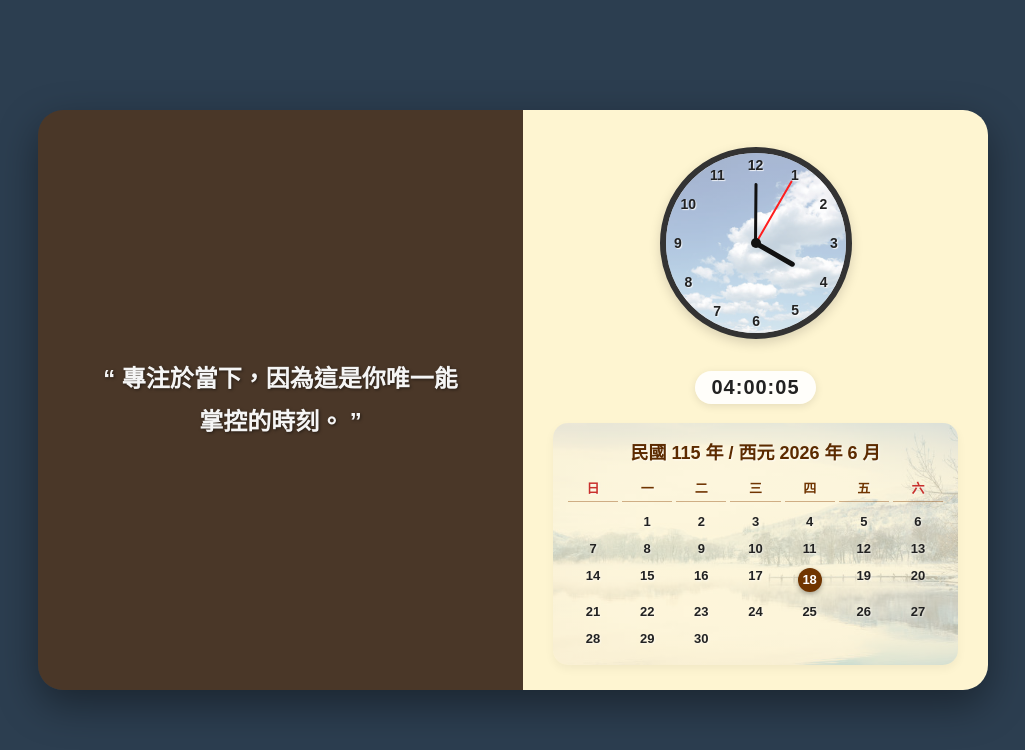
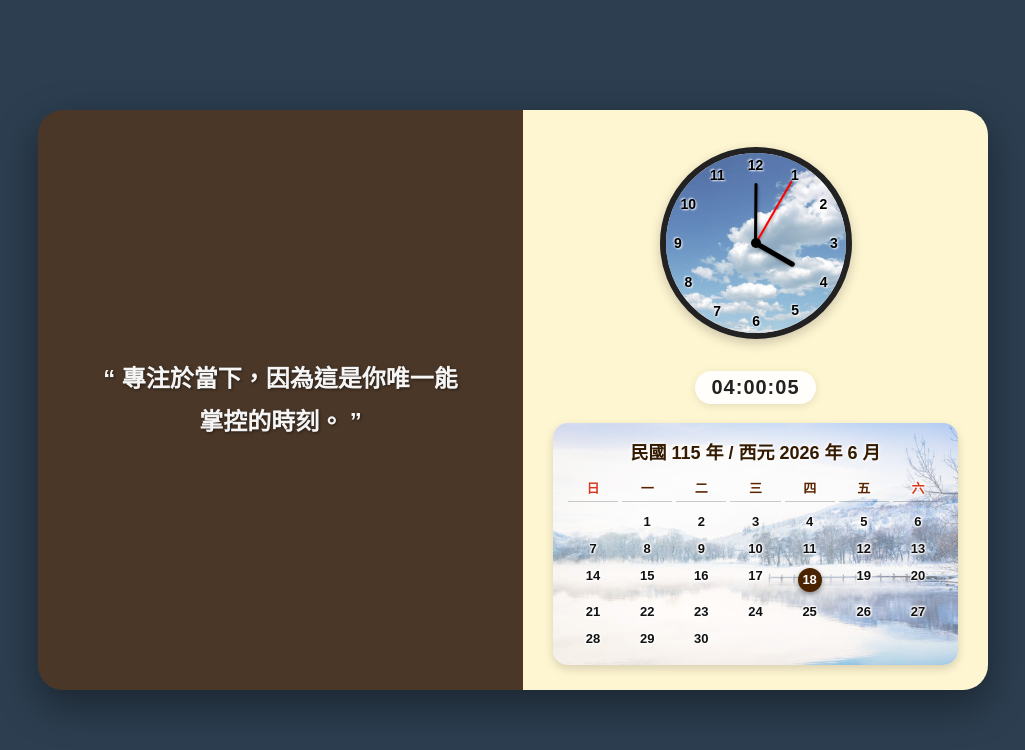
Before and after one commit to tanedmund14-oss/Calendar, a plain HTML site: page index.html in a window 1280 px wide. Shown: the whole page, without its empty margins (127-1152 px from the left). Drawn offline with Linux system fonts and the light colour scheme.

Commit message:
Add files via upload

```diff
--- a/index.html
+++ b/index.html
@@ -3,7 +3,7 @@
 <head>
     <meta charset="UTF-8">
     <meta name="viewport" content="width=device-width, initial-scale=1.0">
-    <title>深色系單一區塊網頁 (時鐘盤內嵌背景版)</title>
+    <title>深色系單一區塊網頁 (真實圖片背景版)</title>
     <style>
         /* 基礎全域設定 */
         body {
@@ -63,7 +63,7 @@
             text-shadow: 1px 1px 3px rgba(0,0,0,0.5);
         }
 
-        /* ==================== 時鐘區域 (圖片移至時鐘內部) ==================== */
+        /* ==================== 時鐘區域 (純真實圖片背景) ==================== */
         .clock-container {
             width: 100%;
             display: flex;
@@ -75,28 +75,27 @@
         .clock {
             width: 180px;
             height: 180px;
-            border: 6px solid #333;
+            border: 6px solid #222;
             border-radius: 50%;
             position: relative;
-            box-shadow: 0 4px 12px rgba(0,0,0,0.15);
-            overflow: hidden; /* 確保內部背景圖不會超出圓形時鐘 */
-            background-color: white; /* 墊底底色 */
+            box-shadow: 0 4px 12px rgba(0,0,0,0.2);
+            overflow: hidden;
+            background-color: #fff;
         }
 
-        /* 將 cloud.jpg 放到時鐘圓盤內部作為背景 */
+        /* 這裡只使用真實圖片 cloud.jpg，不使用任何 CSS 漸層色混合 */
         .clock::before {
             content: "";
             position: absolute;
             top: 0; left: 0; right: 0; bottom: 0;
-            /* 疊加一層微白光，讓時鐘數字跟指針更清晰 */
-            background: linear-gradient(rgba(255, 255, 255, 0.4), rgba(255, 255, 255, 0.4)), url('cloud.jpg');
+            background-image: url('cloud.jpg');
             background-size: cover;
             background-position: center;
-            opacity: 0.7; /* 在時鐘內可以稍微明顯一點 */
+            opacity: 0.8; /* 提高到 80%，讓真實雲圖非常清晰 */
             z-index: 0;
         }
 
-        /* 時鐘數字定位 */
+        /* 時鐘數字 (加上細微陰影防止被真實圖片顏色吃掉) */
         .number {
             position: absolute;
             width: 100%;
@@ -104,11 +103,11 @@
             text-align: center;
             font-size: 14px;
             font-weight: bold;
-            color: #222; /* 加深數字顏色 */
+            color: #000;
             padding: 4px;
             box-sizing: border-box;
-            z-index: 2; /* 確保在背景圖上方 */
-            text-shadow: 1px 1px 1px rgba(255,255,255,0.8);
+            z-index: 2;
+            text-shadow: 1px 1px 2px rgba(255, 255, 255, 0.9), -1px -1px 2px rgba(255, 255, 255, 0.9);
         }
         .n1  { transform: rotate(30deg);  } .n1  span { display: inline-block; transform: rotate(-30deg); }
         .n2  { transform: rotate(60deg);  } .n2  span { display: inline-block; transform: rotate(-60deg); }
@@ -129,19 +128,20 @@
             bottom: 50%;
             left: 50%;
             transform-origin: bottom;
-            background: #111; /* 更加深指針顏色 */
+            background: #000;
             border-top-left-radius: 3px;
             border-top-right-radius: 3px;
             z-index: 5;
+            box-shadow: 1px 1px 3px rgba(0,0,0,0.3);
         }
         .hour-hand { width: 5px; height: 45px; margin-left: -2.5px; }
         .min-hand { width: 3px; height: 60px; margin-left: -1.5px; }
-        .sec-hand { width: 2px; height: 72px; margin-left: -1px; background: #ff1e1e; z-index: 6; }
+        .sec-hand { width: 2px; height: 72px; margin-left: -1px; background: #ff0000; z-index: 6; }
 
         .center-dot {
             width: 10px;
             height: 10px;
-            background: #111;
+            background: #000;
             position: absolute;
             top: 50%;
             left: 50%;
@@ -165,39 +165,43 @@
             margin: 5px 0;
         }
 
-        /* ==================== 網格月曆區域與風景背景 ==================== */
+        /* ==================== 網格月曆區域 (純真實圖片背景) ==================== */
         .calendar-container {
             position: relative;
             width: 100%;
             padding: 15px;
             border-radius: 15px;
             overflow: hidden;
-            box-shadow: 0 4px 10px rgba(0,0,0,0.05);
+            box-shadow: 0 4px 10px rgba(0,0,0,0.15);
             box-sizing: border-box;
+            background-color: #fff;
         }
 
+        /* 這裡只使用真實圖片 beauty.jpg，移除所有 CSS 混色 */
         .calendar-container::before {
             content: "";
             position: absolute;
             top: 0; left: 0; right: 0; bottom: 0;
-            background: linear-gradient(rgba(254, 245, 209, 0.4), rgba(254, 245, 209, 0.4)), url('beauty.jpg');
+            background-image: url('beauty.jpg');
             background-size: cover;
             background-position: center;
-            opacity: 0.45;
+            opacity: 0.6; /* 調整為 60% 顯現真實風景 */
             z-index: 1;
         }
 
+        /* 月曆標題 */
         .calendar-header {
             text-align: center;
             font-size: 18px;
             font-weight: bold;
-            color: #5c2b00;
+            color: #331a00;
             margin-bottom: 10px;
             position: relative;
             z-index: 2;
-            text-shadow: 1px 1px 2px rgba(255,255,255,0.8);
+            text-shadow: 1px 1px 3px rgba(255, 255, 255, 1), -1px -1px 3px rgba(255, 255, 255, 1);
         }
 
+        /* 月曆網格 */
         .calendar-grid {
             display: grid;
             grid-template-columns: repeat(7, 1fr);
@@ -207,27 +211,31 @@
             text-align: center;
         }
 
+        /* 日期數字文字 (加上全方位白色發光文字底，確保在真實風景圖上完全清晰) */
         .calendar-grid div {
             font-size: 13px;
             font-weight: bold;
             padding: 4px 0;
-            color: #222;
-            text-shadow: 1px 1px 2px rgba(255,255,255,0.6);
+            color: #111;
+            text-shadow: 1px 1px 2px rgba(255, 255, 255, 1), -1px -1px 2px rgba(255, 255, 255, 1), 1px -1px 2px rgba(255, 255, 255, 1), -1px 1px 2px rgba(255, 255, 255, 1);
         }
 
+        /* 星期標頭樣式 */
         .calendar-grid .day-name {
-            color: #703500;
-            border-bottom: 1px solid rgba(138, 66, 0, 0.4);
+            color: #592400;
+            border-bottom: 1px solid rgba(0, 0, 0, 0.2);
             margin-bottom: 4px;
         }
 
+        /* 週末顏色 */
         .calendar-grid .day-name:nth-child(7n),
         .calendar-grid .day-name:nth-child(7n-6) {
-            color: #c9302c;
+            color: #d9381e;
         }
 
+        /* 今天的日期高亮顯示 */
         .calendar-grid .today {
-            background-color: #703500;
+            background-color: #4a2300;
             color: #fff !important;
             border-radius: 50%;
             width: 24px;
@@ -235,8 +243,8 @@
             line-height: 24px;
             margin: 0 auto;
             padding: 0;
-            box-shadow: 0 2px 5px rgba(0,0,0,0.3);
-            text-shadow: none !important;
+            box-shadow: 0 2px 5px rgba(0,0,0,0.4);
+            text-shadow: none !important; /* 拔除高亮日期的文字陰影 */
         }
 
         @media (max-width: 768px) {
@@ -297,6 +305,7 @@
     </div>
 
     <script>
+        // 保留先前所有的隨機名言與時間、網格月曆動態生成邏輯
         const quotes = [
             "生命不求活得長，但求活得精彩。", "千里之行，始於足下。", "成功的秘訣，在於永不改變既定的目的。",
             "每一天都是一個新的開始，深呼吸，重新出發。", "不要等待機會，而要創造機會。", "不論你在什麼時候開始，重要的是開始之後就不要停止。",
@@ -325,7 +334,7 @@
             "如果你不開口問，答案永遠是『不』。", "如果你不往前走，你就永遠停在原地。", "生活不會虧待每一個努力生活的人。",
             "擁有夢想只是一種智商，實現夢想才是一種能力。", "當你停止嘗試，你才真正宣告失敗。", "在頂峰相見之前，每個人都要獨自走過那段黑暗的路。",
             "最糟糕的不是失敗，而是你從未嘗試。", "保持熱愛，奔赴山海。", "心中有岸，便無所畏懼。",
-            "自律帶來的自由，比放縱更令人著迷。", "沒必要跟每個人解釋你自己，因為懂你的人不需要。", "所有的好運，都是努力的伏筆。",
+            "自律帶來的自由，比放縱更令人著迷。", "沒必要跟每個人解释你自己，因為懂你的人不需要。", "所有的好運，都是努力的伏筆。",
             "慢一點沒關係，只要你還在往前走。", "生活給予我們痛楚，是為了讓我們更溫柔地對待世界。", "別人在奔跑，你也不能只是散步。",
             "最暗的夜，才能看見最亮的星。", "既然無處可逃，不如喜悅；既然沒有淨土，不如靜心。", "不完美的我們，正是因為不完美才顯得獨特。",
             "越努力，越幸運。", "每一份堅持，都會在未來的某一天開花結果。", "去做你害怕的事，恐懼自然就會消失。",
```
